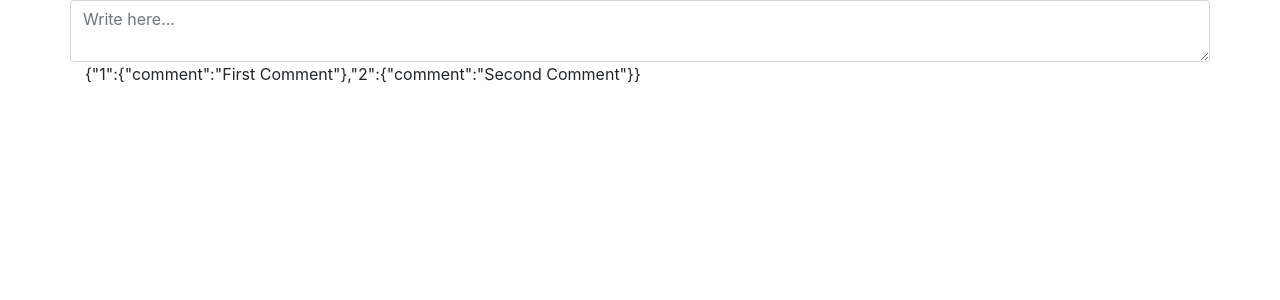
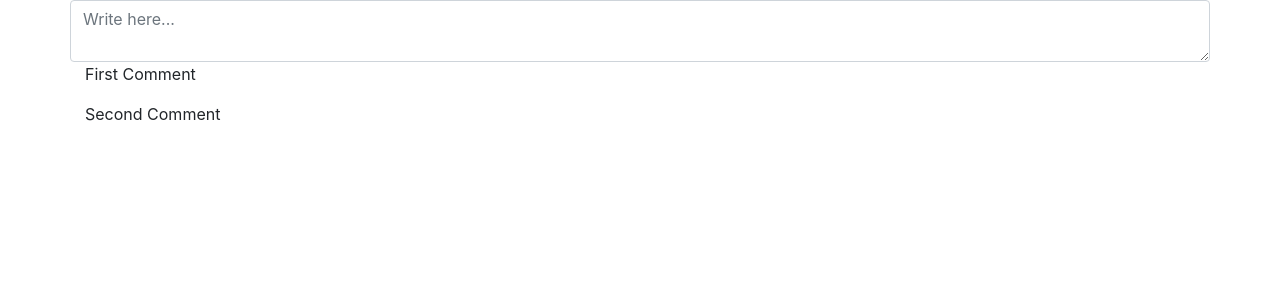
Before and after one commit to fernandovbs/dynamic-comments, a React (Create React App) app: page / in a window 1280 px wide. Shown: the top 300 px of the page. Built offline with nearby package versions, Linux system fonts and the light colour scheme.

Commit message:
Create comments component

```diff
--- a/src/App.js
+++ b/src/App.js
@@ -20,7 +20,7 @@ class App extends Component {
     comments[`comm-${timestamp}`] = comment
 
     this.setState({
-      comments: { comments }
+      comments: comments
     })
   }
 
--- a/src/components/Comments.js
+++ b/src/components/Comments.js
@@ -1,10 +1,16 @@
 import React, { Component } from 'react'
 
 export default class Comments extends Component {
+    renderComment = (key, comment) => {
+        return (<p key={key}>{comment.comment}</p>)
+    }
+
     render(){
         return (
             <div>
-                {JSON.stringify(this.props.comments)}
+                {Object.keys(this.props.comments).map(key => {
+                  return this.renderComment(key, this.props.comments[key])
+                })}
             </div>
         )
     }
```
